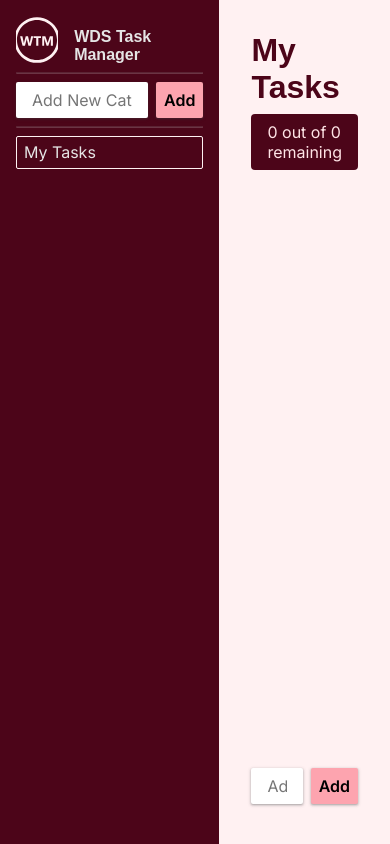
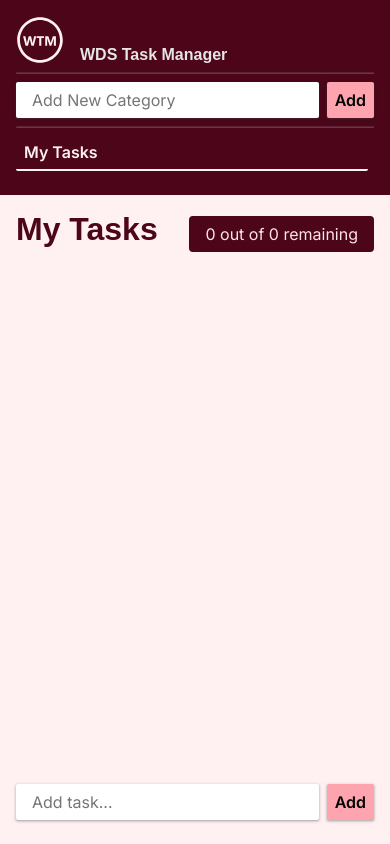
Before and after one commit to webdevsalmann/wds-taskmanager, a plain HTML site: page index.html in a window 390 px wide. Drawn offline with Linux system fonts and the light colour scheme; a web font is replaced by a local one.

Commit message:
add responsiveness

```diff
--- a/index.html
+++ b/index.html
@@ -8,12 +8,13 @@
   <link rel="icon" type="image/svg+xml" href="./assets/logo.svg">
   <link rel="stylesheet" href="./utility.css">
   <link rel="stylesheet" href="./styles.css">
+  <link rel="stylesheet" href="./responsive.css">
 </head>
 
 <body>
   <div id="screen">
 
-    <div class="sidebar">
+    <div id="sidebar" class="sidebar">
       <div class="logo-box">
         <div class="img-box"><img src="./assets/logo.svg" alt=""></div>
         <div class="name">WDS Task Manager</div>
--- a/index.js
+++ b/index.js
@@ -77,7 +77,6 @@ class DataManager {
 
     addTask(catId, taskDesc) {
         const selectedCategory = this.datas.find(item => item.catId == catId);
-        // console.log(catId, taskDesc, selectedCategory)
         if (selectedCategory) {
             selectedCategory.tasks.push(new Task(taskDesc));
             this.saveToLocalStorage();
@@ -141,6 +140,7 @@ class DataManager {
             categoryName.textContent = item.catName;
 
             catElem.appendChild(categoryName);
+
             if (item.catName !== "My Tasks") {
                 const btnWrapper = document.createElement('div');
                 btnWrapper.classList.add("btn-wrapper");
@@ -161,13 +161,20 @@ class DataManager {
                 deleteButton.classList.add("btn", "btn-outline");
                 deleteButton.textContent = 'Delete';
                 deleteButton.addEventListener('click', () => this.deleteCategory(item.catId));
+
                 btnBox.appendChild(editButton);
                 btnBox.appendChild(deleteButton);
+
                 btnWrapper.appendChild(checkbox);
                 btnWrapper.appendChild(btnBox);
+
                 catElem.appendChild(btnWrapper);
             }
+            const catElemDivider = document.createElement('hr');
+            catElemDivider.classList.add("cat-divider");
+
             catContainer.appendChild(catElem);
+            catContainer.appendChild(catElemDivider);
         });
     } // CHECKED
 
@@ -338,7 +345,19 @@ document.getElementById("task-input").addEventListener("keydown", (e) => {
 }) // CHECKED
 
 
+function calcAndSetSidebarHeight() {
+    var sidebar = document.querySelector('#sidebar');
+    var windowWidth = window.innerWidth;
+    if (windowWidth < 767) {
+        var sidebarHeight = sidebar.clientHeight;
+        sidebar.style.setProperty('--sidebar-height', sidebarHeight + 'px');
+    } else {
+        sidebar.style.setProperty('--sidebar-height', '0');
+    }
+} window.addEventListener('resize', calcAndSetSidebarHeight);
+
 // ================================== INITIAL CALL =====================================
+calcAndSetSidebarHeight();
 const dm = new DataManager(); // CHECKED
 dm.renderCategory(); // CHECKED
 setFirstCatActive() // CHECKED
--- /dev/null
+++ b/responsive.css
@@ -0,0 +1,49 @@
+:root {
+    --sidebar-height: 195px;
+}
+
+@media (max-width: 767px) {
+
+    /* ======================================================================
+SCREEN
+====================================================================== */
+    #screen {
+        /* display: flex; */
+        /* width: 100vw; */
+        /* overflow: hidden; */
+        /* min-height: 100vh; */
+        flex-direction: column;
+    }
+
+
+    /* ======================================================================
+SIDEBAR
+====================================================================== */
+    #screen .sidebar {
+        padding: 1rem;
+        max-width: 100%;
+        background: var(--bg-p);
+        color: #e5e5e5;
+    }
+
+    .sidebar #cat-container {
+        flex-direction: row;
+        overflow: scroll;
+    }
+
+    .sidebar .cat-name {
+        min-width: fit-content;
+        flex-grow: 1;
+    }
+
+
+
+    /* ======================================================================
+DISPLAY
+====================================================================== */
+    #screen .display {
+        padding: 1rem;
+        max-height: calc(100vh - var(--sidebar-height));
+    }
+
+}
--- a/styles.css
+++ b/styles.css
@@ -111,11 +111,6 @@ INPUT FIELD BOX
   box-shadow: var(--shadow-s);
 }
 
-
-
-
-
-
 /* ======================================================================
 SCREEN
 ====================================================================== */
@@ -172,16 +167,34 @@ SIDEBAR
   padding: .4rem .5rem;
   border-radius: 2px;
   text-transform: capitalize;
+  gap: .5rem;
+}
+
+.sidebar #cat-container .cat-divider:last-child {
+  opacity: 0;
+}
+
+.sidebar #cat-container .cat-name>span {
+  pointer-events: none;
 }
 
 .sidebar #cat-container .cat-name:hover {
   background: var(--bg);
-  color: var(--dark);
+  color: var(--bg-p);
+
+}
+
+.sidebar #cat-container .cat-name.active:hover {
+  background: var(--bg);
+  color: var(--bg-p);
 }
 
 .sidebar #cat-container .cat-name.active {
-  outline: 1px solid var(--bg);
-  outline-offset: -1px;
+  /* outline: 1px solid var(--bg); */
+  /* outline-offset: -1px; */
+  border-bottom: 2px solid var(--bg);
+  font-weight: bold;
+  color: var(--bg);
 }
 
 /* ======================================================================
@@ -220,6 +233,7 @@ DISPLAY
   text-transform: capitalize;
   flex-grow: 1;
 }
+
 .display .task-counter {
   padding: .5rem 1rem;
   color: var(--bg-light);
```
